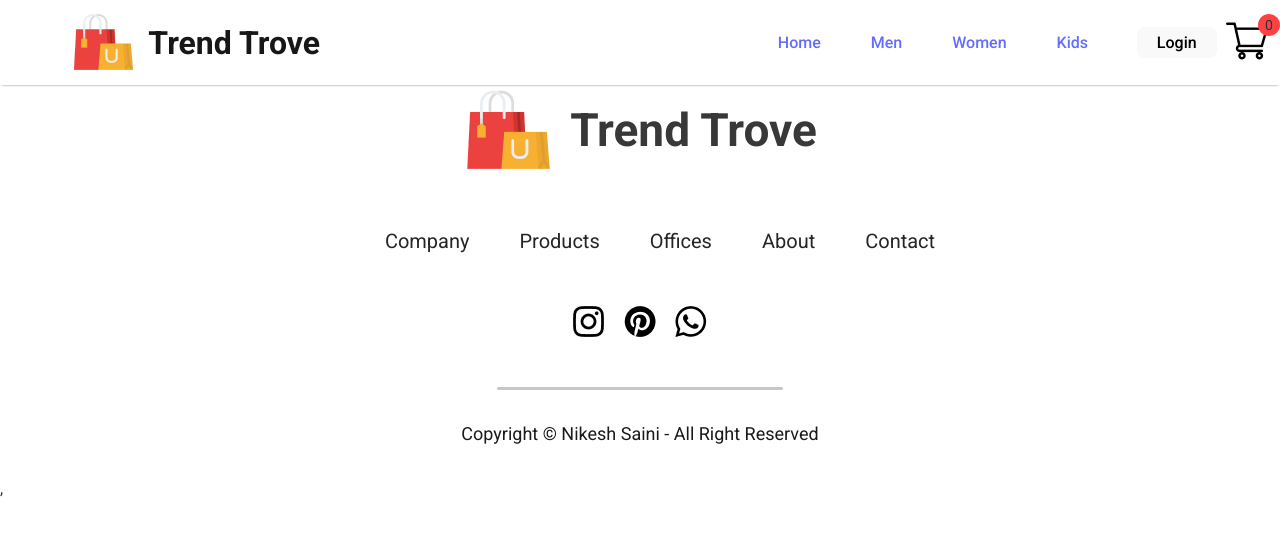
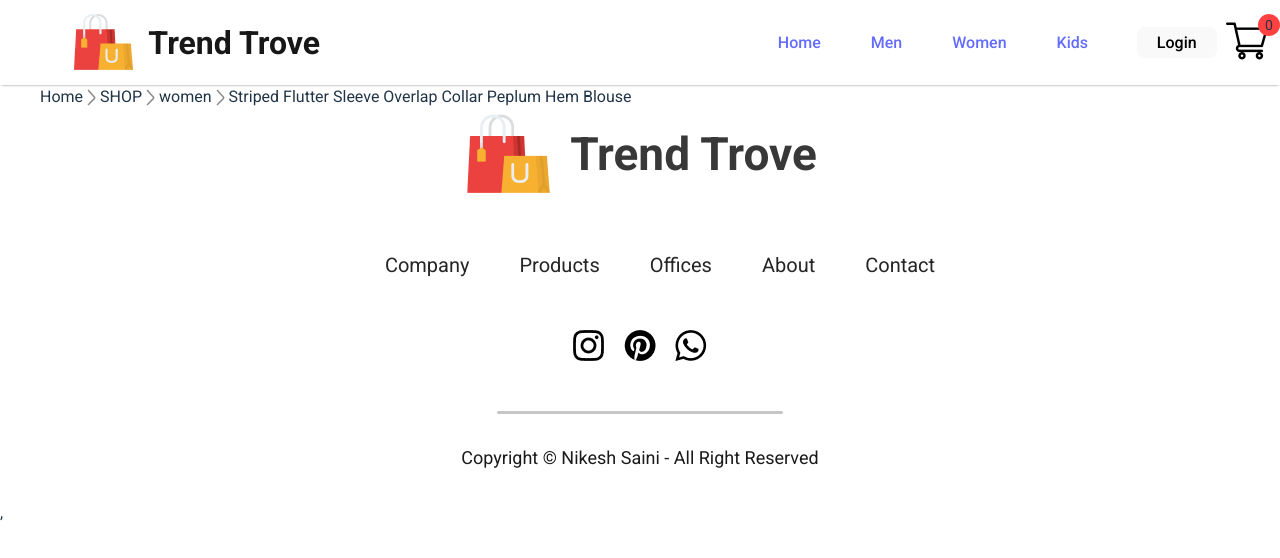
Before and after one commit to nikeshSaini/Trend-trove, a React app in the folder frontend/: page /product/1 in a window 1280 px wide. Shown: the top 558 px of the page. Built offline with nearby package versions, Linux system fonts and the light colour scheme; the HTML template or start-up script is replaced by a standard one.

Commit message:
navigation of particular product

```diff
--- a/frontend/src/App.jsx
+++ b/frontend/src/App.jsx
@@ -23,7 +23,8 @@
             <Route path="/men" element ={<ShopCategory banner={men_banner} category ="men"/>}/>
             <Route path="/women" element ={<ShopCategory  banner={women_banner} category ="women"/>}/>
             <Route path="/kids" element ={<ShopCategory  banner={kid_banner} category ="kid"/>}/>
-            <Route path="/product" element ={<Product/>}/>
+            <Route path="/product/:product_id" element={<Product />} />
+
             <Route path=":productId" element ={<Cart/>}/>
             <Route path="/cart" element ={<Cart/>}/>
             <Route path="/login" element ={<LoginSignup/>}/>
--- /dev/null
+++ b/frontend/src/components/Breadcrums/Breadcrums.jsx
@@ -0,0 +1,12 @@
+import React from 'react';
+import './breadcrum.css';
+import arrow_icon from '../Assets/breadcrum_arrow.png';
+
+export default function Breadcrum(props){
+    const {product} = props;
+    return (
+        <div className="breadcrum">
+            Home <img src={arrow_icon} alt="" />SHOP <img src={arrow_icon} alt="" />{product.category} <img src={arrow_icon} alt="" />{product.name}
+        </div>
+    );
+};
--- /dev/null
+++ b/frontend/src/components/Breadcrums/breadcrum.css
@@ -0,0 +1,7 @@
+.breadcrum{
+    display: flex;
+    align-items: center;
+    justify-content: start;
+    gap: 4px;
+    padding-left: 40px;
+}
--- /dev/null
+++ b/frontend/src/components/Button/Button.css
@@ -0,0 +1,4 @@
+button{
+    padding: 8px 10px;
+    line-height: 1.2;
+}
--- a/frontend/src/components/items/item.jsx
+++ b/frontend/src/components/items/item.jsx
@@ -1,10 +1,10 @@
 import React from "react";
 import './item.css'
-
-export default function Item({name,image,new_price,old_price}){
+ import { Link } from "react-router-dom";
+export default function Item({name,image,new_price,old_price,id}){
     return(
         <div className="item">
-                <img src={image} alt="" />
+                <Link to={`/product/${id}`}> <img src={image} alt="" /></Link>
                 <p>{name}</p>
                 <div className="item-prices">
                       <div className="item-prices-new">${new_price}</div>
--- a/frontend/src/pages/Product.jsx
+++ b/frontend/src/pages/Product.jsx
@@ -1,15 +1,17 @@
 import React, { useContext } from 'react';
 import { ShopContext } from '../context/ShopContext';
 import { useParams } from 'react-router-dom';
+import Breadcrum from '../components/Breadcrums/Breadcrums';
+
 
 export default function Product() {
-    const { all_product } = useContext(ShowContext);
+    const { all_product } = useContext(ShopContext);
     const { product_id } = useParams();
-    const product = all_product.find((e) => e.id === Number(product_id));
+    const product = all_product.find((e) => e.id === Number(product_id)); // Use an arrow function here
 
     return (
         <div>
-            <h1>kcdlsdh</h1>
+            <Breadcrum product ={product}/>
         </div>
     );
 }
--- a/frontend/src/pages/ShopCategory.jsx
+++ b/frontend/src/pages/ShopCategory.jsx
@@ -23,7 +23,7 @@
                 {all_product.map((item)=>{
                     if(item.category == props.category){
                         return (
-                            <Item name={item.name} image={item.image} new_price={item.new_price} old_price={item.old_price}/>
+                            <Item id ={item.id} name={item.name} image={item.image} new_price={item.new_price} old_price={item.old_price}/>
                         )
                     }
                 })}
```
Also changed, not shown: frontend/src/components/Button/Button.jsx (added, +9 -0 lines).
